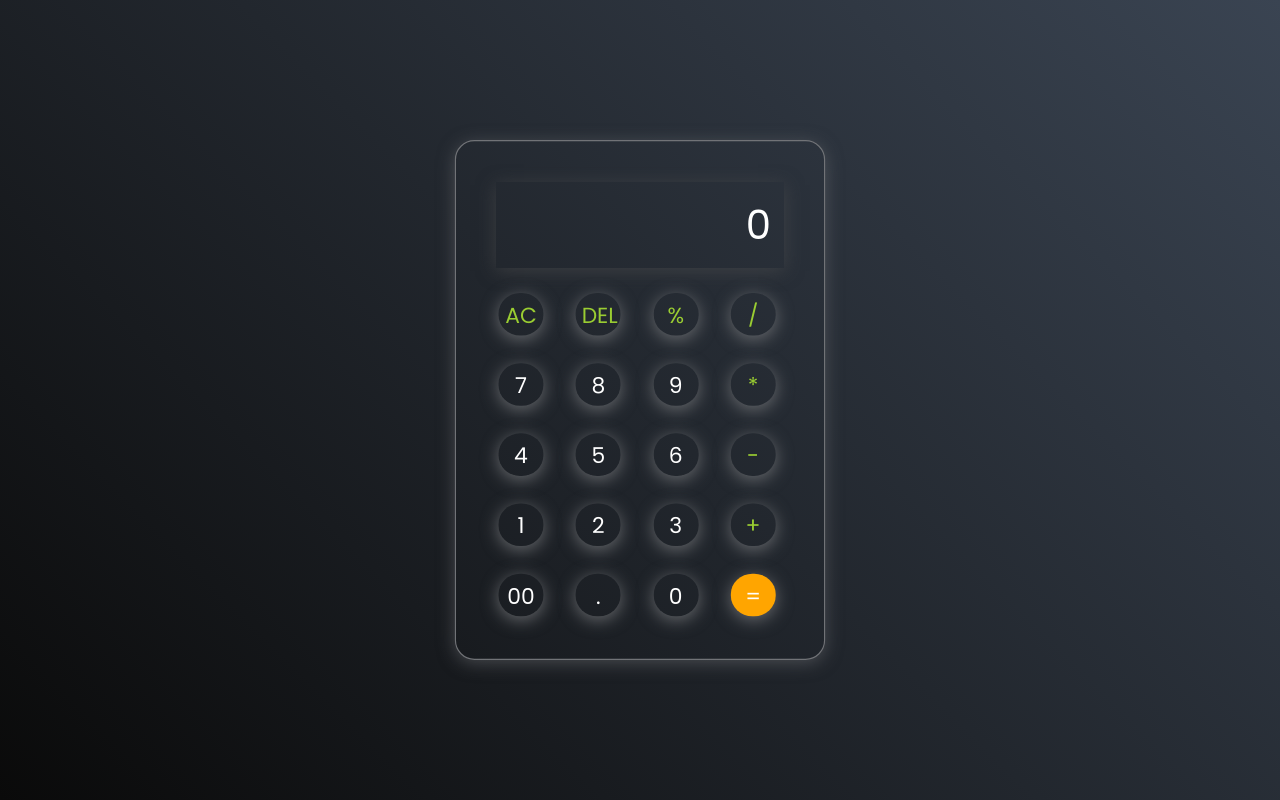
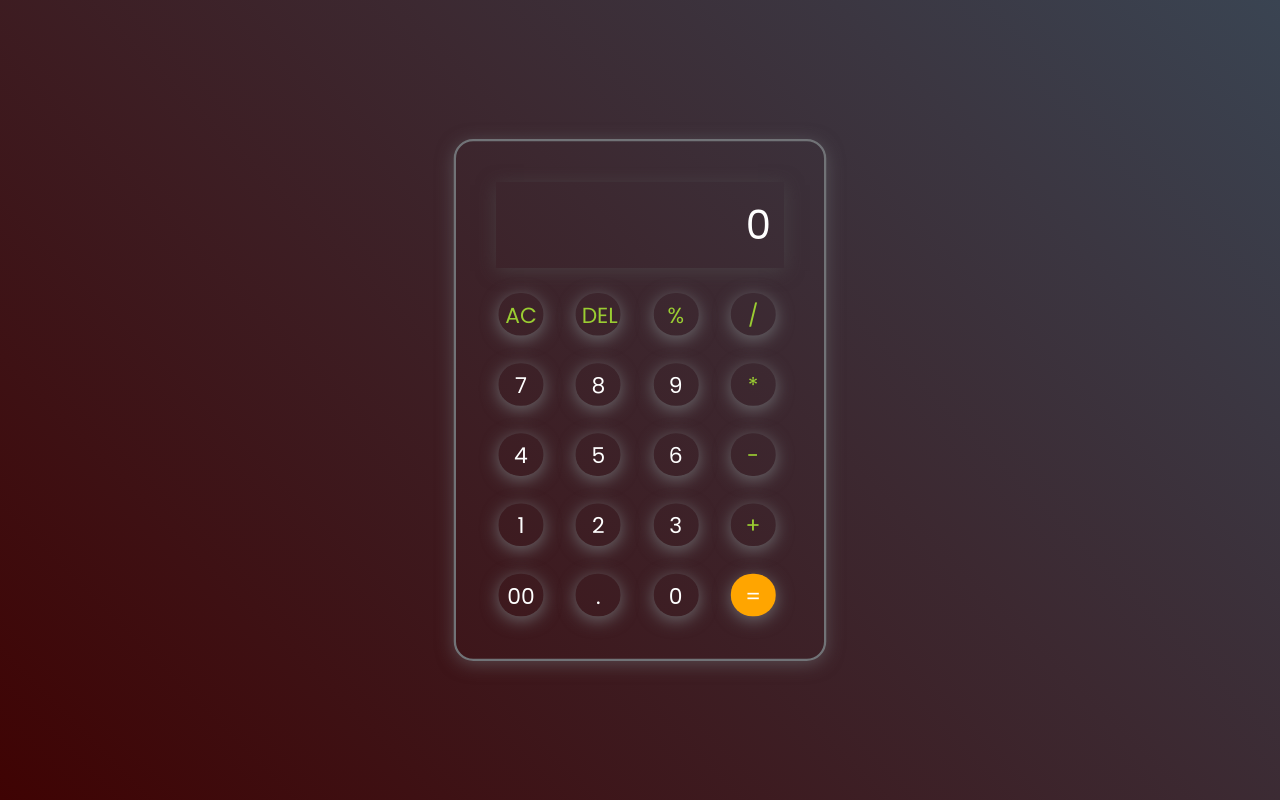
Before and after one commit to Abhii0018/sample-calculator, a plain HTML site: page index.html in a window 1280 px wide. Drawn offline with Linux system fonts and the light colour scheme.

Commit message:
update background color and increase width of border

```diff
--- a/style.css
+++ b/style.css
@@ -13,12 +13,12 @@ body{
     flex-direction: column;
     justify-content: center;
     align-items: center;
-    background: linear-gradient(45deg, #0a0a0a, #3a4452);
+    background: linear-gradient(45deg, #3f0303, #3a4452);
 
 }
 
 .calculator{
-    border: 1px solid #717377;
+    border: 2px solid #717377;
     padding: 25px;
     border-radius: 17px;
     background-color: transparent;
```
